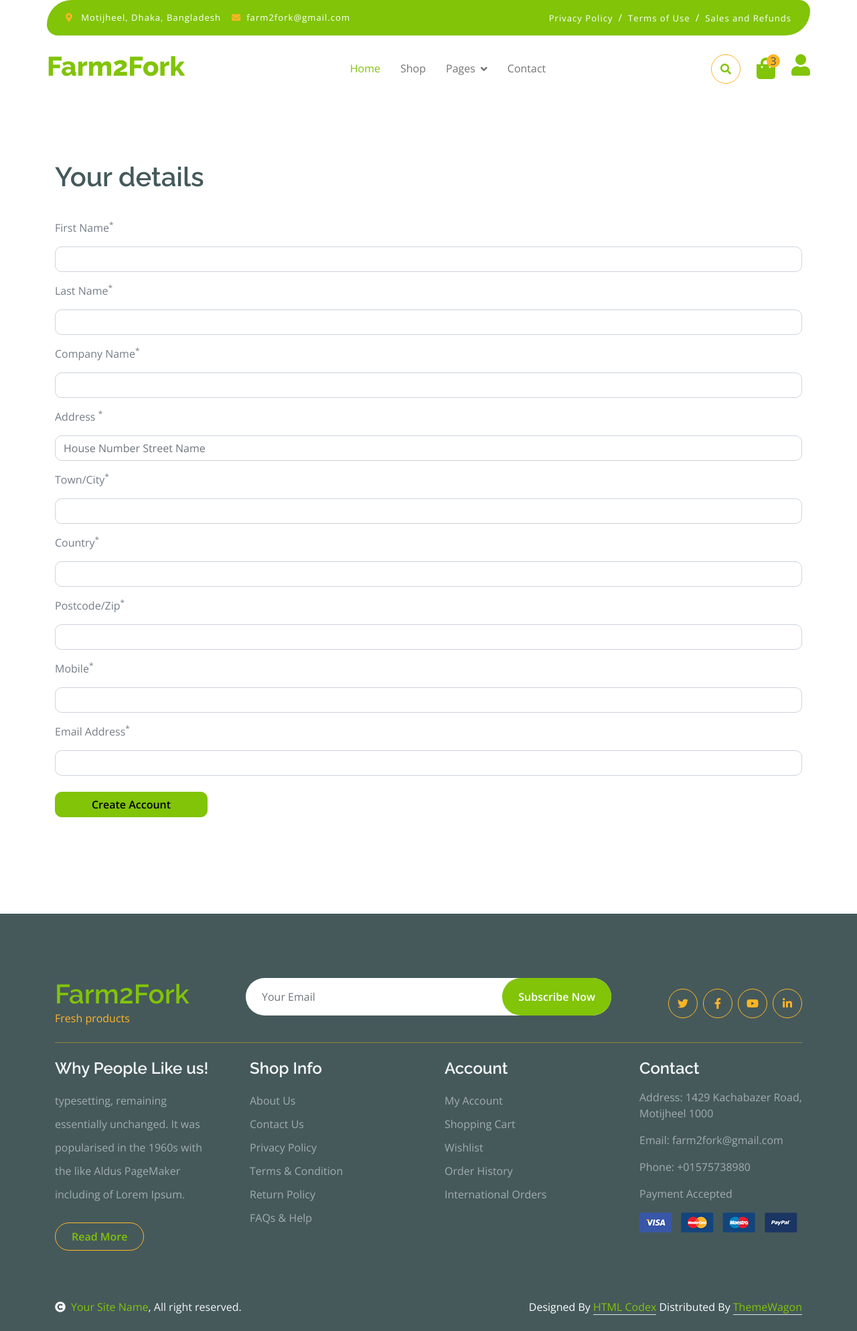
After one commit to pritom-bod/Farm2Fork-Ecommerce-Site-, a Django app: page /profile/ in a window 1280 px wide. The commit adds this page. Shown: the whole page at 67% size. Run offline with Django 5.2, Linux system fonts and the light colour scheme; some libraries are stand-ins or nearby versions.

Commit message:
add simple

```diff
--- a/Farm2Fork/shop/templates/shop/base.html
+++ b/Farm2Fork/shop/templates/shop/base.html
@@ -84,10 +84,25 @@
                                 <a href="#" class="my-auto" data-bs-toggle="dropdown">
                                      <i class="fas fa-user fa-2x"></i>
                                 </a>
+                                {% if request.user.is_authenticated %}
+                                 <div class="dropdown-menu m-0 bg-secondary rounded-0">
+                                    <a href="{% url "profile" %}" class="dropdown-item">Profile</a>
+                                    <a href="{% url "chackout" %}" class="dropdown-item">Checkout</a>
+                                    <a href="{% url "passwordchange" %}" class="dropdown-item">Password Change</a>
+                                    <form action='{% url "logout" %}' method='post'>
+                                        {% csrf_token %}
+                                        <button class='dropdown-item bg-warning m-0 rounded-0' type='submit'>Log Out</button>
+                                    </form>
+                                </div>
+                                {% else %}
                                 <div class="dropdown-menu m-0 bg-secondary rounded-0">
                                     <a href="{% url "login" %}" class="dropdown-item">Login</a>
                                     <a href="{% url "registration" %}" class="dropdown-item">Register</a>
+
                                 </div>
+
+                                {% endif %}
+
                             </div>
 
 
--- /dev/null
+++ b/Farm2Fork/shop/templates/shop/profile.html
@@ -0,0 +1,66 @@
+{% extends "shop/base.html" %}
+{% load static %}
+{% block title %}Profile{% endblock title %}
+
+{% block content %}
+ <br><br><br><br><br><br>
+ <div class="container-fluid py-5">
+            <div class="container py-5">
+                <h1 class="mb-4">Your details</h1>
+                <form action="#">
+                    <div class="row g-5">
+                        <div class="col-md-12 col-lg-12 col-xl-12">
+                            <div class="row">
+                                <form method='POST'>
+                                    {% csrf_token %}
+                                    <div class="col-md-12 col-lg-12">
+                                    <div class="form-item w-100">
+                                        <label class="form-label my-3">First Name<sup>*</sup></label>
+                                        <input type="text" class="form-control">
+                                    </div>
+                                </div>
+                                <div class="col-md-12 col-lg-12">
+                                    <div class="form-item w-100">
+                                        <label class="form-label my-3">Last Name<sup>*</sup></label>
+                                        <input type="text" class="form-control">
+                                    </div>
+                                </div>
+                            </div>
+                            <div class="form-item">
+                                <label class="form-label my-3">Company Name<sup>*</sup></label>
+                                <input type="text" class="form-control">
+                            </div>
+                            <div class="form-item">
+                                <label class="form-label my-3">Address <sup>*</sup></label>
+                                <input type="text" class="form-control" placeholder="House Number Street Name">
+                            </div>
+                            <div class="form-item">
+                                <label class="form-label my-3">Town/City<sup>*</sup></label>
+                                <input type="text" class="form-control">
+                            </div>
+                            <div class="form-item">
+                                <label class="form-label my-3">Country<sup>*</sup></label>
+                                <input type="text" class="form-control">
+                            </div>
+                            <div class="form-item">
+                                <label class="form-label my-3">Postcode/Zip<sup>*</sup></label>
+                                <input type="text" class="form-control">
+                            </div>
+                            <div class="form-item">
+                                <label class="form-label my-3">Mobile<sup>*</sup></label>
+                                <input type="tel" class="form-control">
+                            </div>
+                            <div class="form-item">
+                                <label class="form-label my-3">Email Address<sup>*</sup></label>
+                                <input type="email" class="form-control">
+                            </div>
+                          <br>
+                            <input class='btn btn-primary ' value='Create Account'>
+
+                                </form>
+                        </div>
+                    </div>
+                </div>
+            </div>
+
+            {% endblock content %}
--- a/Farm2Fork/shop/urls.py
+++ b/Farm2Fork/shop/urls.py
@@ -3,7 +3,7 @@ from shop import views
 from django.conf import settings
 from django.conf.urls.static import static
 from django.contrib.auth import views as auth_view
-from .forms import LoginForm
+from .forms import LoginForm, PassChangeForm
 
 urlpatterns = [
 
@@ -15,8 +15,10 @@ urlpatterns = [
     path('product-details/<int:pk>', views.ProductDetails.as_view(), name='productdetails'),
     path('contact/', views.contact, name='contact'),
     path('testimonial/', views.testimonial, name='testimonial'),
+    path('profile/', views.Profile, name='profile'),
     path('404-page/', views.E_page, name='404-page'),
     path('Registration/', views.userregistration.as_view(), name='registration'),
     path('account/Login/',auth_view.LoginView.as_view(template_name='shop/login.html', authentication_form=LoginForm),name='login'),
-
+    path('logout/', auth_view.LogoutView.as_view(next_page='login'), name='logout'),
+    path('password-change/',auth_view.PasswordChangeView.as_view(template_name='shop/passwordchange.html', form_class=PassChangeForm, success_url ='/Password change Done'), name='passwordchange'),
 ]+ static(settings.MEDIA_URL, document_root=settings.MEDIA_ROOT)
--- a/Farm2Fork/shop/views.py
+++ b/Farm2Fork/shop/views.py
@@ -2,7 +2,7 @@ from django.shortcuts import render
 from .models import Product
 from django.views import View
 from django.contrib import messages
-from .forms import UserRegForm, LoginForm
+from .forms import UserRegForm, LoginForm, PassChangeForm
 # Create your views here.
 
 class ProductView(View):
@@ -65,6 +65,8 @@ def testimonial(request):
     return render(request, 'shop/testimonial.html')
 def E_page(request):
     return render(request, 'shop/404.html')
+def Profile(request):
+    return render(request, 'shop/profile.html')
 
 class userregistration(View):
     def get(self, request):
```
Also changed, not shown: Farm2Fork/shop/forms.py (+12 -1 lines), Farm2Fork/shop/templates/shop/passwordchange.html (added, +33 -0 lines), Farm2Fork/db.sqlite3.
